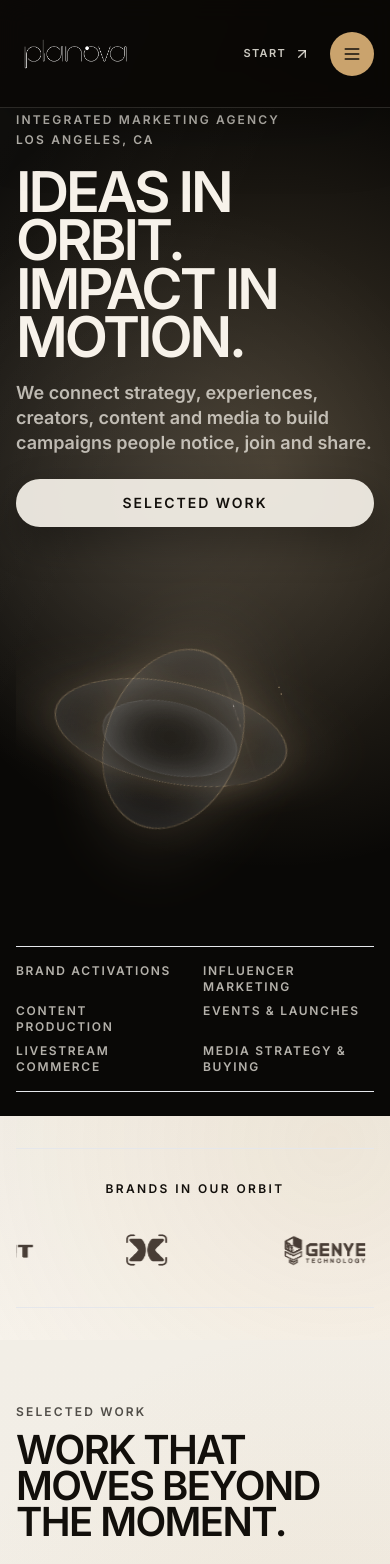
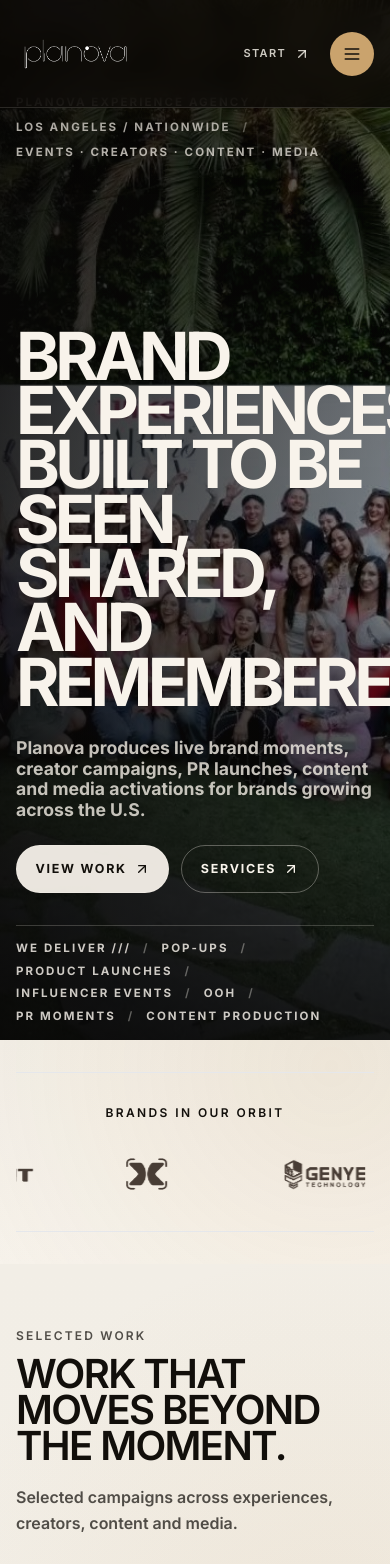
Before and after one commit to planovamedia/planova-website, a React (Vite) app: page / in a window 390 px wide. Shown: the top 1564 px of the page. Built offline with nearby package versions, Linux system fonts and the light colour scheme.

Commit message:
Update homepage agency direction

```diff
--- a/src/main.jsx
+++ b/src/main.jsx
@@ -26,6 +26,23 @@ const heroCapabilities = [
   "Media Strategy & Buying",
 ];
 const heroCapabilityLine = heroCapabilities.join(" — ");
+const heroExperienceImages = [
+  {
+    src: "/projects/ulike/ulike-dare-to-glow-group.jpg",
+    alt: "Creators and guests gathered at a Planova-produced ULIKE launch experience.",
+    className: "hero-film-panel-a",
+  },
+  {
+    src: "/projects/vevor/vevor-times-square-crowd-pop-up.jpg",
+    alt: "Crowds moving through a Planova-produced VEVOR Times Square pop-up.",
+    className: "hero-film-panel-b",
+  },
+  {
+    src: "/projects/ritfit/ritfit-westfield-aerial-activation.jpg",
+    alt: "RITFIT fitness brand activation produced by Planova at Westfield.",
+    className: "hero-film-panel-c",
+  },
+];
 
 function getPath() {
   return window.location.pathname.replace(/\/+$/, "") || "/";
@@ -226,23 +243,17 @@ function ResponsiveVideo({ className = "" }) {
 }
 
 function HeroFilmstrip() {
-  const reduceMotion = useReducedMotion();
-
   return (
     <div className="hero-filmstrip" aria-label="Planova campaign media montage">
-      {heroFilmstrip.map((panel, index) => (
-        <div key={panel.label} className={`hero-film-panel ${panel.className}`}>
-          <video
+      {heroExperienceImages.map((panel) => (
+        <div key={panel.src} className={`hero-film-panel ${panel.className}`}>
+          <img
+            src={panel.src}
+            alt={panel.alt}
             className="h-full w-full object-cover"
-            autoPlay={!reduceMotion}
-            loop
-            muted
-            playsInline
-            preload={index === 0 ? "metadata" : "none"}
-            aria-label={panel.label}
-          >
-            <source src={videoUrl} type="video/mp4" />
-          </video>
+            loading="eager"
+            decoding="async"
+          />
         </div>
       ))}
     </div>
@@ -400,72 +411,57 @@ function Homepage({ navigate }) {
 
   return (
     <>
-      <section className="relative min-h-[100svh] overflow-hidden bg-[#f8f3eb] pt-20 text-[#111111] md:pt-24">
-        <div className="mx-auto flex min-h-[calc(100svh-5rem)] max-w-[1680px] flex-col px-4 pb-6 pt-8 sm:px-7 md:px-10 md:pb-8 md:pt-8">
-          <div className="grid flex-1 gap-8 md:grid-cols-[0.45fr_0.55fr] md:items-center md:gap-10 xl:gap-16">
-            <div className="order-2 flex min-h-[34svh] items-center md:order-1 md:min-h-0" aria-hidden="true">
-              <div className="hero-visual">
-                <div className="hero-orbit-stage">
-                  <div className="hero-orbit-object">
-                    <span className="hero-orbit-ring hero-orbit-ring-a" />
-                    <span className="hero-orbit-ring hero-orbit-ring-b" />
-                    <span className="hero-orbit-ring hero-orbit-ring-c" />
-                    <span className="hero-orbit-core" />
-                    <span className="hero-orbit-glint" />
-                  </div>
-                </div>
+      <section className="home-agency-hero">
+        <picture className="home-agency-hero-media" aria-hidden="true">
+          <source media="(max-width: 767px)" srcSet="/projects/ulike/ulike-dare-to-glow-group.jpg" />
+          <img src="/projects/vevor/vevor-times-square-crowd-pop-up.jpg" alt="" />
+        </picture>
+        <div className="home-agency-hero-scrim" aria-hidden="true" />
+
+        <div className="home-agency-hero-inner">
+          <motion.div
+            className="home-agency-hero-topline"
+            initial={{ opacity: reduceMotion ? 1 : 0, y: reduceMotion ? 0 : 14 }}
+            animate={{ opacity: 1, y: 0 }}
+            transition={{ duration: reduceMotion ? 0 : 0.55, ease }}
+          >
+            <span>Planova Experience Agency</span>
+            <span>Los Angeles / Nationwide</span>
+            <span>Events · Creators · Content · Media</span>
+          </motion.div>
+
+          <motion.div
+            className="home-agency-hero-copy"
+            initial={{ opacity: reduceMotion ? 1 : 0, y: reduceMotion ? 0 : 24 }}
+            animate={{ opacity: 1, y: 0 }}
+            transition={{ delay: reduceMotion ? 0 : 0.08, duration: reduceMotion ? 0 : 0.7, ease }}
+          >
+            <h1>Brand experiences built to be seen, shared, and remembered.</h1>
+            <div className="home-agency-hero-lower">
+              <p>
+                Planova produces live brand moments, creator campaigns, PR launches, content and media activations for brands growing across the U.S.
+              </p>
+              <div className="home-agency-hero-actions">
+                <Link href="/work" navigate={navigate}>
+                  View Work <ArrowUpRight className="h-4 w-4" aria-hidden="true" />
+                </Link>
+                <Link href="/capabilities" navigate={navigate}>
+                  Services <ArrowUpRight className="h-4 w-4" aria-hidden="true" />
+                </Link>
               </div>
             </div>
+          </motion.div>
 
           <motion.div
-            className="order-1 w-full justify-self-end md:order-2 md:max-w-[920px] xl:max-w-[1040px]"
-            initial={{ opacity: reduceMotion ? 1 : 0, y: reduceMotion ? 0 : 22 }}
-            animate={{ opacity: 1, y: 0 }}
-            transition={{ duration: reduceMotion ? 0 : 0.7, ease }}
-          >
-            <div className="grid gap-1 text-xs font-semibold uppercase tracking-[0.18em] text-[#343434] sm:text-sm">
-              <span>Integrated Marketing Agency</span>
-              <span className="text-[#686868]">Los Angeles, CA</span>
-            </div>
-            <h1 className="mt-5 text-[clamp(3.4rem,14.4vw,8rem)] font-semibold uppercase leading-[0.86] tracking-[-0.055em] text-[#111111] md:mt-6 md:text-[clamp(5rem,7vw,8.9rem)]">
-              <span className="block max-w-[9ch] md:hidden">
-                IDEAS IN ORBIT.
-                <span className="block">IMPACT IN MOTION.</span>
-              </span>
-              <span className="hidden max-w-[12ch] md:block">
-                IDEAS IN ORBIT.
-                <span className="block">IMPACT IN MOTION.</span>
-              </span>
-            </h1>
-            <p className="mt-5 max-w-[620px] text-lg font-semibold leading-snug text-[#343434] sm:text-xl md:mt-6">
-              We connect strategy, experiences, creators, content and media to build campaigns people notice, join and share.
-            </p>
-            <div className="mt-6 flex flex-col gap-3 sm:flex-row md:mt-7">
-              <Link
-                href="/work"
-                navigate={navigate}
-                className="inline-flex min-h-12 items-center justify-center rounded-full bg-[#5E0ED7] px-6 text-sm font-semibold uppercase tracking-[0.14em] text-white transition hover:bg-[#111111] focus-visible:outline focus-visible:outline-2 focus-visible:outline-offset-4 focus-visible:outline-[#5E0ED7]"
-              >
-                Selected Work
-              </Link>
-            </div>
-          </motion.div>
-          </div>
-
-          <motion.div
-            className="mt-8 border-y border-[#2f2119]/18 py-4 md:mt-4 md:py-5"
+            className="home-agency-service-rail"
             initial={{ opacity: reduceMotion ? 1 : 0, y: reduceMotion ? 0 : 16 }}
             animate={{ opacity: 1, y: 0 }}
-            transition={{ delay: reduceMotion ? 0 : 0.12, duration: reduceMotion ? 0 : 0.6, ease }}
+            transition={{ delay: reduceMotion ? 0 : 0.18, duration: reduceMotion ? 0 : 0.6, ease }}
           >
-            <p className="hidden text-center text-xs font-semibold uppercase tracking-[0.18em] text-[#2f2119]/72 md:block">
-              {heroCapabilityLine}
-            </p>
-            <div className="grid grid-cols-2 gap-x-4 gap-y-2 text-xs font-semibold uppercase tracking-[0.14em] text-[#2f2119]/74 min-[430px]:grid-cols-3 md:hidden">
-              {heroCapabilities.map((capability) => (
-                <span key={capability}>{capability}</span>
-              ))}
-            </div>
+            <span>We Deliver ///</span>
+            {["Pop-ups", "Product Launches", "Influencer Events", "OOH", "PR Moments", "Content Production"].map((item) => (
+              <span key={item}>{item}</span>
+            ))}
           </motion.div>
         </div>
       </section>
--- a/src/styles.css
+++ b/src/styles.css
@@ -202,6 +202,176 @@ body {
   box-shadow: 0 16px 38px rgba(0, 0, 0, 0.32);
 }
 
+.home-agency-hero {
+  position: relative;
+  min-height: 100svh;
+  overflow: hidden;
+  background: #090806;
+  color: #f8f3eb;
+}
+
+.home-agency-hero-media,
+.home-agency-hero-media img,
+.home-agency-hero-scrim {
+  position: absolute;
+  inset: 0;
+}
+
+.home-agency-hero-media img {
+  width: 100%;
+  height: 100%;
+  object-fit: cover;
+  object-position: center;
+  filter: saturate(0.92) contrast(1.08);
+  transform: scale(1.012);
+}
+
+.home-agency-hero-scrim {
+  background:
+    linear-gradient(90deg, rgba(8, 7, 6, 0.88) 0%, rgba(8, 7, 6, 0.58) 42%, rgba(8, 7, 6, 0.18) 100%),
+    linear-gradient(0deg, rgba(8, 7, 6, 0.82) 0%, rgba(8, 7, 6, 0.24) 42%, rgba(8, 7, 6, 0.55) 100%);
+}
+
+.home-agency-hero-inner {
+  position: relative;
+  z-index: 1;
+  display: flex;
+  min-height: 100svh;
+  max-width: 1680px;
+  margin: 0 auto;
+  flex-direction: column;
+  justify-content: space-between;
+  padding: 7rem 1rem 1rem;
+}
+
+.home-agency-hero-topline,
+.home-agency-service-rail {
+  display: flex;
+  flex-wrap: wrap;
+  gap: 0.7rem 1rem;
+  align-items: center;
+  font-size: 0.72rem;
+  font-weight: 700;
+  letter-spacing: 0.18em;
+  line-height: 1.2;
+  text-transform: uppercase;
+  color: rgba(248, 243, 235, 0.74);
+}
+
+.home-agency-hero-topline span:not(:last-child)::after,
+.home-agency-service-rail span:not(:last-child)::after {
+  content: "/";
+  margin-left: 1rem;
+  color: rgba(248, 243, 235, 0.36);
+}
+
+.home-agency-hero-copy {
+  width: min(100%, 1160px);
+  padding: 16svh 0 3rem;
+}
+
+.home-agency-hero-copy h1 {
+  max-width: 10.4ch;
+  font-size: clamp(4.2rem, 11.5vw, 12rem);
+  font-weight: 650;
+  letter-spacing: -0.07em;
+  line-height: 0.78;
+  text-transform: uppercase;
+  color: #f8f3eb;
+}
+
+.home-agency-hero-lower {
+  display: grid;
+  gap: 1.5rem;
+  max-width: 940px;
+  margin-top: 1.8rem;
+}
+
+.home-agency-hero-lower p {
+  max-width: 700px;
+  margin: 0;
+  font-size: clamp(1.1rem, 1.7vw, 1.55rem);
+  font-weight: 650;
+  line-height: 1.18;
+  color: rgba(248, 243, 235, 0.78);
+}
+
+.home-agency-hero-actions {
+  display: flex;
+  flex-wrap: wrap;
+  gap: 0.75rem;
+}
+
+.home-agency-hero-actions a {
+  display: inline-flex;
+  min-height: 3rem;
+  align-items: center;
+  justify-content: center;
+  gap: 0.45rem;
+  border: 1px solid rgba(248, 243, 235, 0.32);
+  border-radius: 999px;
+  padding: 0 1.15rem;
+  font-size: 0.78rem;
+  font-weight: 750;
+  letter-spacing: 0.14em;
+  text-transform: uppercase;
+  color: #f8f3eb;
+  transition: background 180ms ease, color 180ms ease, border-color 180ms ease;
+}
+
+.home-agency-hero-actions a:first-child {
+  background: rgba(248, 243, 235, 0.94);
+  color: #120f0b;
+}
+
+.home-agency-hero-actions a:hover,
+.home-agency-hero-actions a:focus-visible {
+  border-color: #f8f3eb;
+  background: #f8f3eb;
+  color: #120f0b;
+}
+
+.home-agency-service-rail {
+  border-top: 1px solid rgba(248, 243, 235, 0.2);
+  padding-top: 1rem;
+  color: rgba(248, 243, 235, 0.82);
+}
+
+@media (max-width: 767px) {
+  .home-agency-hero-media img {
+    object-position: 58% center;
+  }
+
+  .home-agency-hero-scrim {
+    background:
+      linear-gradient(0deg, rgba(8, 7, 6, 0.9) 0%, rgba(8, 7, 6, 0.42) 48%, rgba(8, 7, 6, 0.62) 100%),
+      linear-gradient(90deg, rgba(8, 7, 6, 0.76), rgba(8, 7, 6, 0.12));
+  }
+
+  .home-agency-hero-inner {
+    padding-top: 6rem;
+  }
+
+  .home-agency-hero-copy {
+    padding: 20svh 0 2rem;
+  }
+
+  .home-agency-hero-copy h1 {
+    max-width: 8.5ch;
+    font-size: clamp(3.6rem, 17vw, 5.8rem);
+    line-height: 0.82;
+  }
+
+  .home-agency-service-rail {
+    gap: 0.55rem 0.75rem;
+  }
+
+  .home-agency-service-rail span:not(:last-child)::after,
+  .home-agency-hero-topline span:not(:last-child)::after {
+    margin-left: 0.75rem;
+  }
+}
+
 a,
 button {
   -webkit-tap-highlight-color: transparent;
@@ -268,26 +438,26 @@ button {
 .hero-visual {
   position: relative;
   width: 100%;
-  min-height: min(42svh, 26rem);
+  min-height: min(50svh, 32rem);
   overflow: hidden;
 }
 
 .hero-filmstrip {
   position: absolute;
-  inset: 4% 0 0 0;
+  inset: 2% 0 0 0;
   display: grid;
-  grid-template-columns: 42% 34% 27%;
+  grid-template-columns: 48% 34% 28%;
   align-items: center;
-  gap: 0.55rem;
-  transform: translateX(-6%);
+  gap: 0.7rem;
+  transform: translateX(-3%);
 }
 
 .hero-film-panel {
   position: relative;
   overflow: hidden;
-  background: #d9cfc3;
-  filter: saturate(0.72) contrast(0.92) sepia(0.08);
-  box-shadow: 0 20px 50px rgba(47, 33, 25, 0.14);
+  background: #14100d;
+  filter: saturate(0.92) contrast(1.04) sepia(0.08);
+  box-shadow: 0 24px 70px rgba(0, 0, 0, 0.26);
   transition: transform 300ms ease, filter 300ms ease;
 }
 
@@ -295,22 +465,24 @@ button {
   content: "";
   position: absolute;
   inset: 0;
-  background: linear-gradient(180deg, rgba(248, 243, 235, 0.08), rgba(47, 33, 25, 0.18));
+  background:
+    linear-gradient(180deg, rgba(8, 7, 6, 0.04), rgba(8, 7, 6, 0.28)),
+    linear-gradient(90deg, rgba(255, 255, 255, 0.08), transparent 42%);
   pointer-events: none;
 }
 
 .hero-film-panel-a {
-  height: min(34svh, 24rem);
+  height: min(46svh, 34rem);
 }
 
 .hero-film-panel-b {
-  height: min(27svh, 19rem);
-  margin-top: 10svh;
+  height: min(34svh, 25rem);
+  margin-top: 13svh;
 }
 
 .hero-film-panel-c {
-  height: min(30svh, 21rem);
-  margin-top: 3svh;
+  height: min(38svh, 28rem);
+  margin-top: 4svh;
 }
 
 .hero-visual:hover .hero-film-panel-a {
@@ -412,29 +584,29 @@ button {
   }
 
   .hero-visual {
-    min-height: min(66vh, 44rem);
+    min-height: min(70vh, 48rem);
     overflow: visible;
   }
 
   .hero-filmstrip {
-    inset: 10% 2% 8% 0;
-    grid-template-columns: 38% 31% 23%;
-    gap: 0.75rem;
+    inset: 7% 2% 7% 0;
+    grid-template-columns: 48% 34% 28%;
+    gap: 0.9rem;
     transform: none;
   }
 
   .hero-film-panel-a {
-    height: min(54vh, 36rem);
+    height: min(63vh, 44rem);
   }
 
   .hero-film-panel-b {
-    height: min(42vh, 28rem);
-    margin-top: 16vh;
+    height: min(43vh, 31rem);
+    margin-top: 18vh;
   }
 
   .hero-film-panel-c {
-    height: min(46vh, 31rem);
-    margin-top: 6vh;
+    height: min(50vh, 35rem);
+    margin-top: 7vh;
   }
 }
 
```
